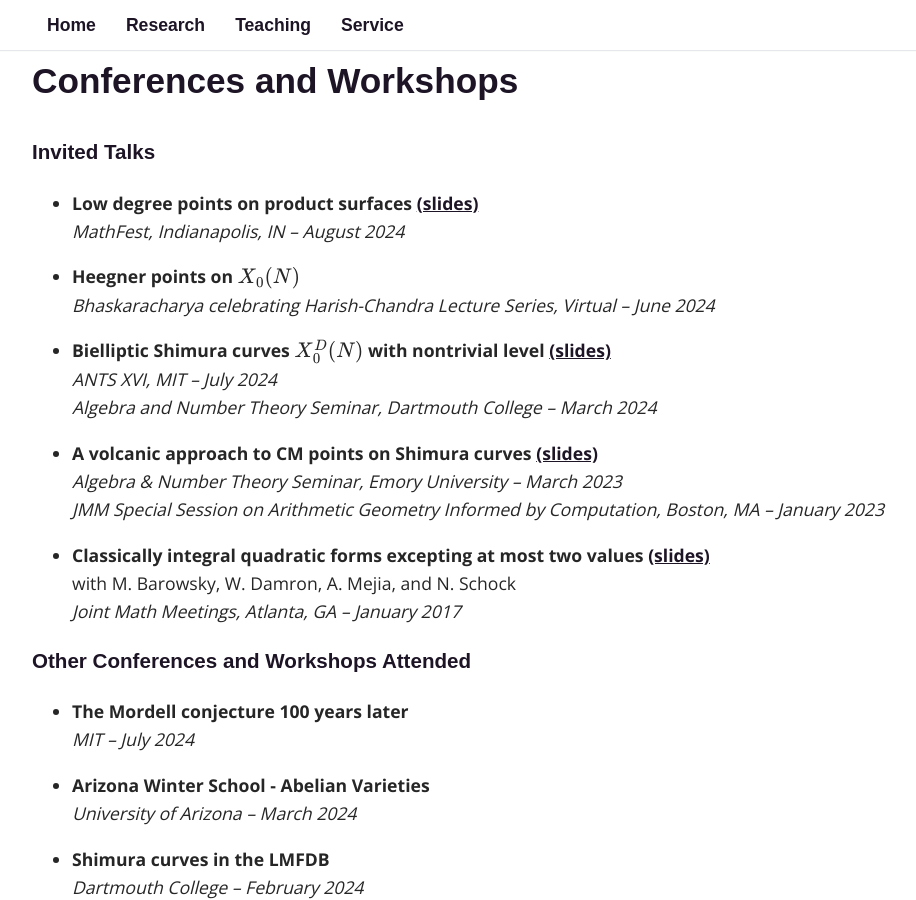
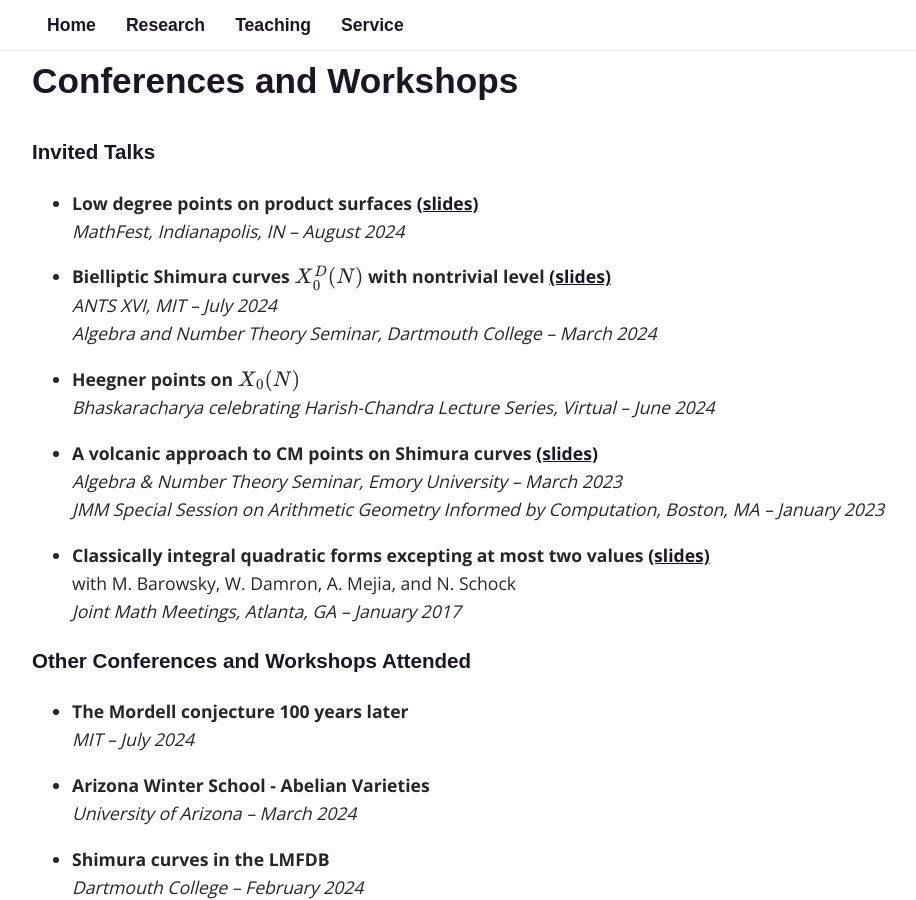
Before and after one commit to fsaia/site, a Jekyll site: the page built from _pages/02_research.md, in a window 1280 px wide and 900 px high, scrolled down 1298 px. Shown: the whole window, without its empty margins (158-1074 px from the left). Built offline with Jekyll 4.4.1, drawn with Linux system fonts in a browser that asks for light colours; some web fonts are replaced; formulas are drawn with MathJax 3; some of the changed text lies outside the part shown.

Commit message:
Add files via upload

```diff
--- a/_pages/02_research.md
+++ b/_pages/02_research.md
@@ -48,12 +48,12 @@ I am also interested in involving undergraduates in research. In the Fall 2024 a
 * **Low degree points on product surfaces** [(slides)](https://drive.google.com/file/d/1StIQJnP5jGKKUu8X1wliPwhdLf5KPViw/view?usp=sharing)
 	*MathFest, Indianapolis, IN -- August 2024*
 
-* **Heegner points on $$X_0(N)$$**
-	*Bhaskaracharya celebrating Harish-Chandra Lecture Series, Virtual -- June 2024*
-
 * **Bielliptic Shimura curves $$X_0^D(N)$$ with nontrivial level** [(slides)](https://drive.google.com/open?id=1SlxsBQ77sOg_OHqjc6CDCwIh4ZmJ6ZGj&usp=drive_fs)
 	*ANTS XVI, MIT -- July 2024*
 	*Algebra and Number Theory Seminar, Dartmouth College -- March 2024*
+
+* **Heegner points on $$X_0(N)$$**
+	*Bhaskaracharya celebrating Harish-Chandra Lecture Series, Virtual -- June 2024*
 
 * **A volcanic approach to CM points on Shimura curves** [(slides)](https://drive.google.com/file/d/1SW4jnTdaDrtyEUfpk_rxyQtgiKWylcyl/view?usp=sharing)
 	*Algebra & Number Theory Seminar, Emory University -- March 2023*
@@ -191,8 +191,8 @@ I am also interested in involving undergraduates in research. In the Fall 2024 a
 * **Triangular numbers and modular forms**
 	*Graduate Summer Conference, UGA -- July 2019*
 
+* **Introduction to modular forms**
+	*Graduate Algebraic Geometry Seminar, UGA -- March 2019*
+
 * **An axiomatic approach to homology theory**
 	*Graduate Summer Conference, UGA -- July 2018*
-
-* **Introduction to modular forms**
-	*Graduate Algebraic Geometry Seminar, UGA -- March 2019*
```
